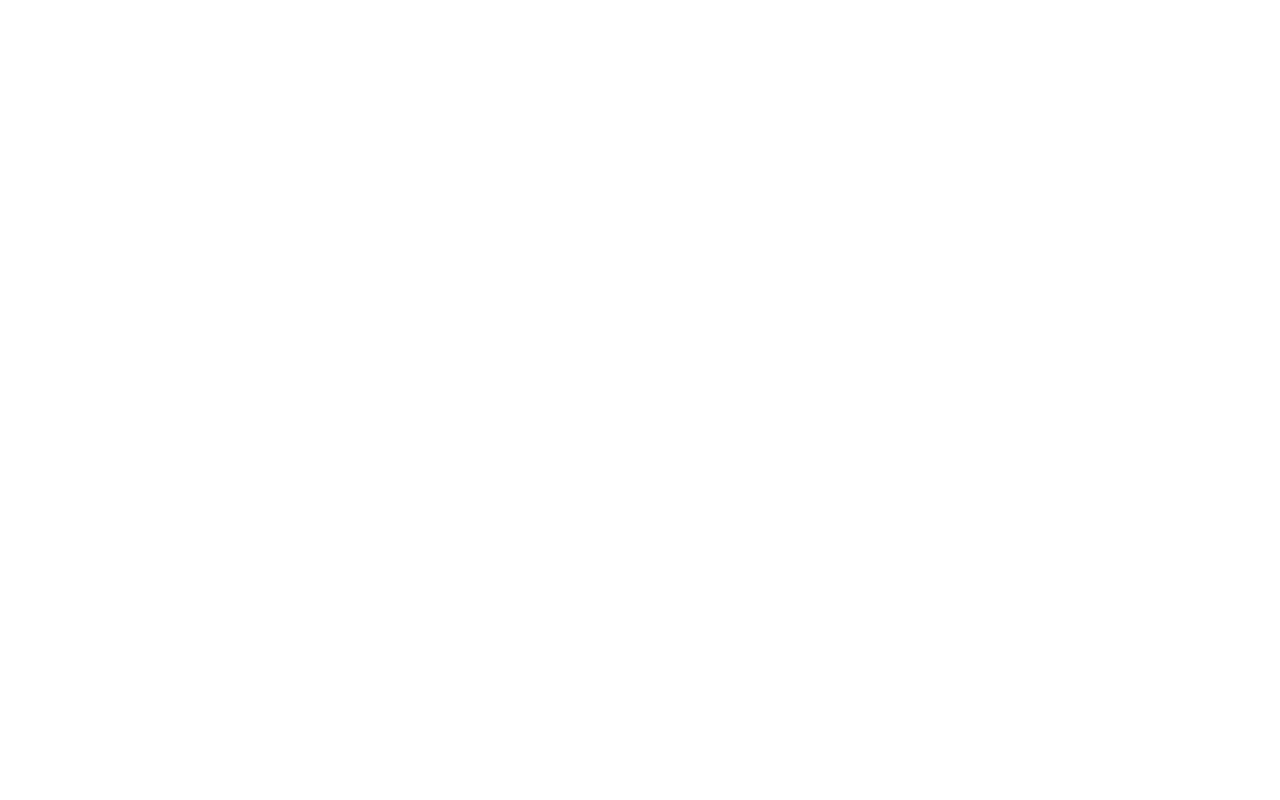
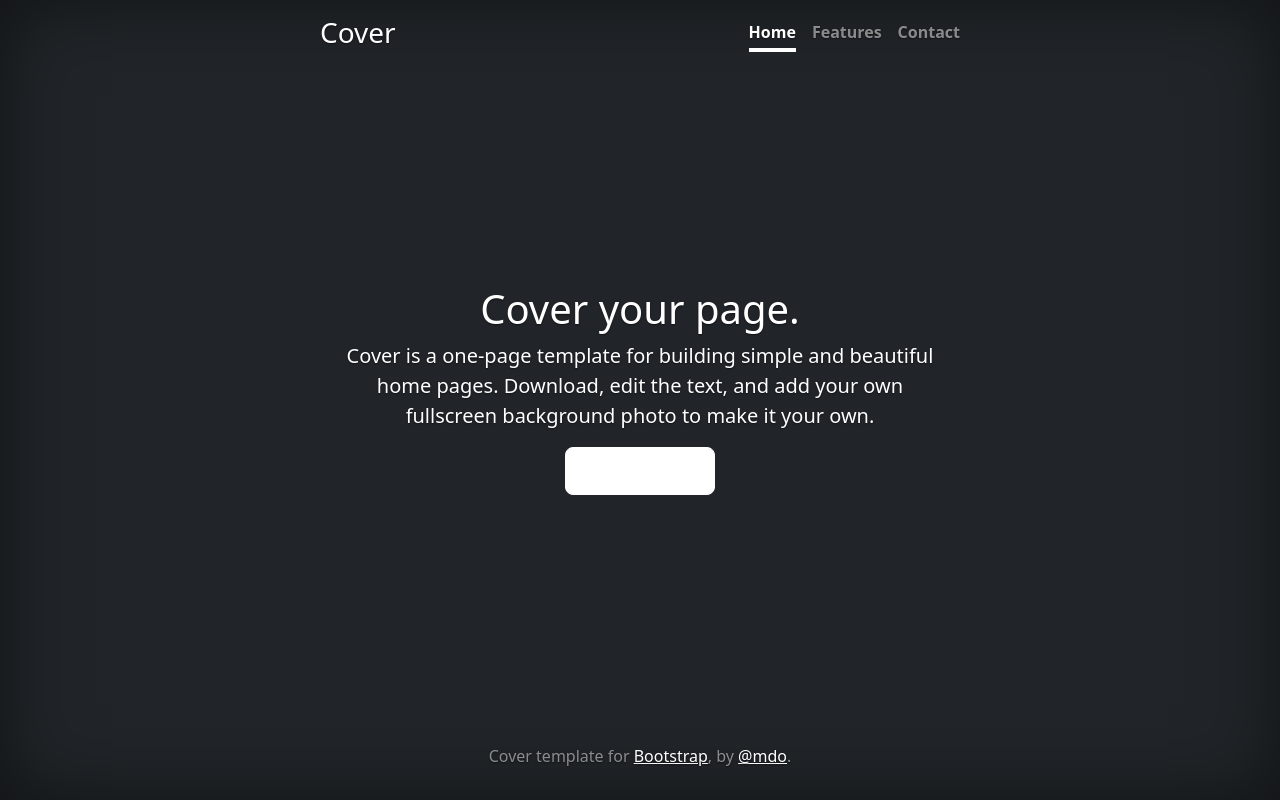
Before and after one commit to RicardoFerrin/TRABAJO-FINAL-PUMP, a plain HTML site: page index.html in a window 1280 px wide. Drawn offline with nearby package versions, Linux system fonts and the light colour scheme.

Commit message:
Cover Page y Navbar

```diff
--- a/index.html
+++ b/index.html
@@ -4,22 +4,47 @@
     <meta charset="UTF-8">
     <meta name="viewport" content="width=device-width, initial-scale=1.0">
     <title>Web Pump</title>
+    <link rel="stylesheet" href="styles.css">
+    <link rel="stylesheet" href="javascript.js">
+    <link href="https://cdn.jsdelivr.net/npm/bootstrap@5.3.2/dist/css/bootstrap.min.css" rel="stylesheet" integrity="sha384-T3c6CoIi6uLrA9TneNEoa7RxnatzjcDSCmG1MXxSR1GAsXEV/Dwwykc2MPK8M2HN" crossorigin="anonymous">
+    <script src="https://cdn.jsdelivr.net/npm/bootstrap@5.3.2/dist/js/bootstrap.bundle.min.js" integrity="sha384-C6RzsynM9kWDrMNeT87bh95OGNyZPhcTNXj1NW7RuBCsyN/o0jlpcV8Qyq46cDfL" crossorigin="anonymous"></script>
+
+    <!-- VER COMO BORRAR ESTA PARTE -->
+    <link href="../assets/dist/css/bootstrap.min.css" rel="stylesheet">
+
 </head>
 <body>
 
-    <header>
+    <header class="d-flex h-100 text-center text-white bg-dark">
+
+        <div class="cover-container d-flex p-3 mx-auto flex-column">
+          <section class="mb-auto">
+            <div>
+              <h3 class="float-md-start mb-0">Cover</h3>
+              <nav class="nav nav-masthead justify-content-center float-md-end">
+                <a class="nav-link active" aria-current="page" href="#">Home</a>
+                <a class="nav-link" href="#">Features</a>
+                <a class="nav-link" href="#">Contact</a>
+              </nav>
+            </div>
+          </section>
+
+          <main class="px-3">
+            <h1>Cover your page.</h1>
+            <p class="lead">Cover is a one-page template for building simple and beautiful home pages. Download, edit the text, and add your own fullscreen background photo to make it your own.</p>
+            <p class="lead">
+              <a href="#" class="btn btn-lg btn-secondary fw-bold border-white bg-white">Learn more</a>
+            </p>
+          </main>
+
+          <footer class="mt-auto text-white-50">
+            <p>Cover template for <a href="https://getbootstrap.com/" class="text-white">Bootstrap</a>, by <a href="https://twitter.com/mdo" class="text-white">@mdo</a>.</p>
+          </footer>
+        </div>
+
+
 
     </header>
 
-
-    <section id="">
-
-    </section>
-
-
-    <footer>
-
-    </footer>
-
 </body>
 </html>
--- a/styles.css
+++ b/styles.css
@@ -0,0 +1,87 @@
+/* HERO */
+
+/*
+ * Globals
+ */
+
+
+/* Custom default button */
+.btn-secondary,
+.btn-secondary:hover,
+.btn-secondary:focus {
+  color: #333;
+  text-shadow: none; /* Prevent inheritance from `body` */
+}
+
+
+
+
+
+/* HAY QUE CAMBIAR EL COLOR DEL BOTÓN PORQUE NO SE VE EL TEXTO HASTA QUE CLICKAS */
+
+.btn-secondary {
+--bs-btn-color: #fff;
+}
+
+
+
+
+
+
+/*
+ * Base structure
+ */
+
+header {
+  text-shadow: 0 .05rem .1rem rgba(0, 0, 0, .5);
+  box-shadow: inset 0 0 5rem rgba(0, 0, 0, .5);
+}
+
+.cover-container {
+  max-width: 42em;
+  height: 100vh;
+}
+
+
+/*
+ * Header
+ */
+
+.nav-masthead .nav-link {
+  padding: .25rem 0;
+  font-weight: 700;
+  color: rgba(255, 255, 255, .5);
+  background-color: transparent;
+  border-bottom: .25rem solid transparent;
+}
+
+.nav-masthead .nav-link:hover,
+.nav-masthead .nav-link:focus {
+  border-bottom-color: rgba(255, 255, 255, .25);
+}
+
+.nav-masthead .nav-link + .nav-link {
+  margin-left: 1rem;
+}
+
+.nav-masthead .active {
+  color: #fff;
+  border-bottom-color: #fff;
+}
+
+
+/* MÁS CÓDIGO DEL HERO */
+
+.bd-placeholder-img {
+    font-size: 1.125rem;
+    text-anchor: middle;
+    -webkit-user-select: none;
+    -moz-user-select: none;
+    user-select: none;
+  }
+
+  @media (min-width: 768px) {
+    .bd-placeholder-img-lg {
+      font-size: 3.5rem;
+    }
+  }
```
Also changed, not shown: javascript.js (added).
